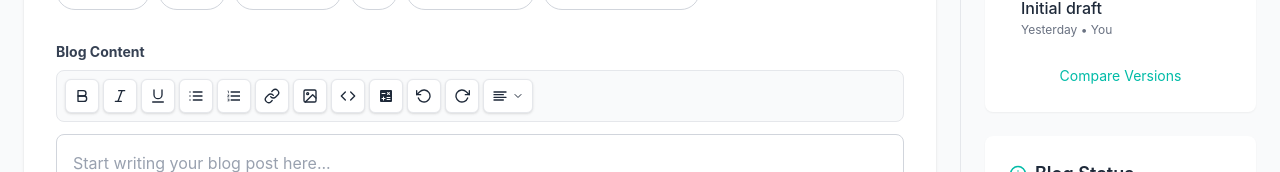
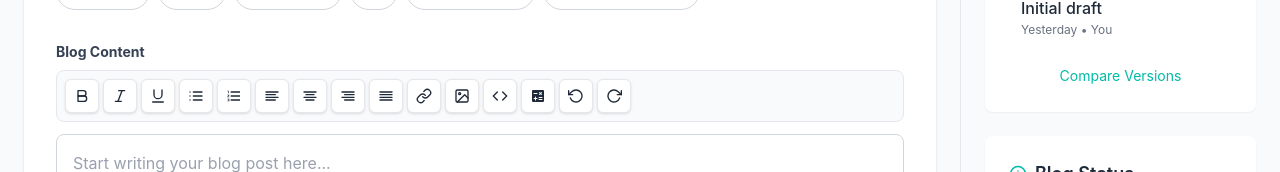
Before and after one commit to AfrinJahanEra/TechSage, a React (Vite) app in the folder Client/: page /create-blog in a window 1280 px wide. Shown: the part 597-769 px from the top of the page. Built offline with nearby package versions, Linux system fonts and the light colour scheme.

Commit message:
made changes in blog editor toolbar

```diff
--- a/Client/src/pages/BlogEditorToolbar.jsx
+++ b/Client/src/pages/BlogEditorToolbar.jsx
@@ -5,49 +5,37 @@ import {
   FiUnderline,
   FiList,
   FiAlignLeft,
+  FiAlignCenter,
+  FiAlignRight,
+  FiAlignJustify,
   FiLink,
   FiImage,
   FiCode,
   FiRotateCcw,
-  FiRotateCw,
-  FiChevronDown,
-  FiAlignCenter,
-  FiAlignRight,
-  FiAlignJustify
+  FiRotateCw
 } from 'react-icons/fi';
 import { MdFormatListNumbered } from 'react-icons/md';
 import { PiMathOperationsFill } from 'react-icons/pi';
 
 const BlogEditorToolbar = ({ editorRef }) => {
-  const [showAlignmentOptions, setShowAlignmentOptions] = useState(false);
   const [activeFormat, setActiveFormat] = useState(null);
   const [tooltip, setTooltip] = useState('');
   const [hoveredIcon, setHoveredIcon] = useState(null);
 
-  // Formatting functions
   const formatText = (command, value = null) => {
     document.execCommand(command, false, value);
     editorRef.current.focus();
     setActiveFormat(command);
   };
 
-  const handleAlignmentChange = (alignType) => {
-    formatText('justify' + alignType);
-    setShowAlignmentOptions(false);
-  };
-
   const insertImage = () => {
     const url = prompt('Enter the image URL:');
-    if (url) {
-      formatText('insertImage', url);
-    }
+    if (url) formatText('insertImage', url);
   };
 
   const insertLink = () => {
     const url = prompt('Enter the URL:');
-    if (url) {
-      formatText('createLink', url);
-    }
+    if (url) formatText('createLink', url);
   };
 
   const insertCode = () => {
@@ -64,78 +52,26 @@ const BlogEditorToolbar = ({ editorRef }) => {
     }
   };
 
-  // Toolbar buttons data
   const buttons = [
-    {
-      icon: <FiBold />,
-      command: 'bold',
-      name: 'Bold',
-      action: () => formatText('bold')
-    },
-    {
-      icon: <FiItalic />,
-      command: 'italic',
-      name: 'Italic',
-      action: () => formatText('italic')
-    },
-    {
-      icon: <FiUnderline />,
-      command: 'underline',
-      name: 'Underline',
-      action: () => formatText('underline')
-    },
-    {
-      icon: <FiList />,
-      command: 'insertUnorderedList',
-      name: 'Bullet List',
-      action: () => formatText('insertUnorderedList')
-    },
-    {
-      icon: <MdFormatListNumbered />,
-      command: 'insertOrderedList',
-      name: 'Numbered List',
-      action: () => formatText('insertOrderedList')
-    },
-    {
-      icon: <FiLink />,
-      command: 'createLink',
-      name: 'Insert Link',
-      action: insertLink
-    },
-    {
-      icon: <FiImage />,
-      command: 'insertImage',
-      name: 'Upload Image',
-      action: insertImage
-    },
-    {
-      icon: <FiCode />,
-      command: 'formatBlock',
-      name: 'Insert Code',
-      action: insertCode
-    },
-    {
-      icon: <PiMathOperationsFill />,
-      command: 'insertLatex',
-      name: 'Insert LaTeX',
-      action: insertLatex
-    },
-    {
-      icon: <FiRotateCcw />,
-      command: 'undo',
-      name: 'Undo',
-      action: () => formatText('undo')
-    },
-    {
-      icon: <FiRotateCw />,
-      command: 'redo',
-      name: 'Redo',
-      action: () => formatText('redo')
-    }
+    { icon: <FiBold />, command: 'bold', name: 'Bold', action: () => formatText('bold') },
+    { icon: <FiItalic />, command: 'italic', name: 'Italic', action: () => formatText('italic') },
+    { icon: <FiUnderline />, command: 'underline', name: 'Underline', action: () => formatText('underline') },
+    { icon: <FiList />, command: 'insertUnorderedList', name: 'Bullet List', action: () => formatText('insertUnorderedList') },
+    { icon: <MdFormatListNumbered />, command: 'insertOrderedList', name: 'Numbered List', action: () => formatText('insertOrderedList') },
+    { icon: <FiAlignLeft />, command: 'justifyLeft', name: 'Align Left', action: () => formatText('justifyLeft') },
+    { icon: <FiAlignCenter />, command: 'justifyCenter', name: 'Align Center', action: () => formatText('justifyCenter') },
+    { icon: <FiAlignRight />, command: 'justifyRight', name: 'Align Right', action: () => formatText('justifyRight') },
+    { icon: <FiAlignJustify />, command: 'justifyFull', name: 'Justify', action: () => formatText('justifyFull') },
+    { icon: <FiLink />, command: 'createLink', name: 'Insert Link', action: insertLink },
+    { icon: <FiImage />, command: 'insertImage', name: 'Upload Image', action: insertImage },
+    { icon: <FiCode />, command: 'formatBlock', name: 'Insert Code', action: insertCode },
+    { icon: <PiMathOperationsFill />, command: 'insertLatex', name: 'Insert LaTeX', action: insertLatex },
+    { icon: <FiRotateCcw />, command: 'undo', name: 'Undo', action: () => formatText('undo') },
+    { icon: <FiRotateCw />, command: 'redo', name: 'Redo', action: () => formatText('redo') },
   ];
 
   return (
-    <div className="flex items-center gap-1 mb-3 p-2 bg-gray-50 rounded-lg border border-gray-200 relative">
+    <div className="flex items-center gap-1 mb-3 p-2 bg-gray-50 rounded-lg border border-gray-200">
       {buttons.map((button) => (
         <div key={button.command} className="relative">
           <button
@@ -170,75 +106,8 @@ const BlogEditorToolbar = ({ editorRef }) => {
           )}
         </div>
       ))}
-
-
-      {/* Alignment Dropdown */}
-      <div className="relative">
-        <button
-          type="button"
-          className={`
-            p-2 rounded-md
-            bg-white
-            border border-gray-200
-            shadow-sm
-            transition-colors duration-200
-            font-bold
-            ${hoveredIcon === 'alignment' ? 'bg-teal-500 text-white' : 'text-gray-800'}
-            hover:bg-teal-500 hover:text-white
-          `}
-          onClick={() => setShowAlignmentOptions(!showAlignmentOptions)}
-          onMouseEnter={() => {
-            setTooltip('Alignment');
-            setHoveredIcon('alignment');
-          }}
-          onMouseLeave={() => {
-            setTooltip('');
-            setHoveredIcon(null);
-          }}
-        >
-          <div className="flex items-center font-bold">
-            <FiAlignLeft />
-            <FiChevronDown className="ml-1" size={12} />
-          </div>
-        </button>
-
-        {tooltip === 'Alignment' && (
-          <div className="absolute z-10 bottom-full left-1/2 transform -translate-x-1/2 mb-2 px-2 py-1 text-xs text-white bg-gray-800 rounded whitespace-nowrap">
-            Alignment
-          </div>
-        )}
-
-        {showAlignmentOptions && (
-          <div className="absolute z-20 left-0 mt-1 bg-white shadow-lg rounded-md p-2 border border-gray-200">
-            {[
-              { icon: <FiAlignLeft />, name: 'Align Left', command: 'Left' },
-              { icon: <FiAlignCenter />, name: 'Center', command: 'Center' },
-              { icon: <FiAlignRight />, name: 'Align Right', command: 'Right' },
-              { icon: <FiAlignJustify />, name: 'Justify', command: 'Full' }
-            ].map((item) => (
-              <button
-                key={item.command}
-                className="
-                  w-full px-3 py-2 rounded-md
-                  text-left text-gray-800 font-bold
-                  hover:bg-teal-500 hover:text-white
-                  flex items-center gap-2
-                  transition-colors duration-200
-                "
-                onClick={() => handleAlignmentChange(item.command)}
-                onMouseEnter={() => setTooltip(item.name)}
-                onMouseLeave={() => setTooltip('')}
-              >
-                {React.cloneElement(item.icon, { className: "font-bold" })}
-                {item.name}
-              </button>
-            ))}
-          </div>
-        )}
-      </div>
     </div>
   );
 };
 
-
 export default BlogEditorToolbar;
```
